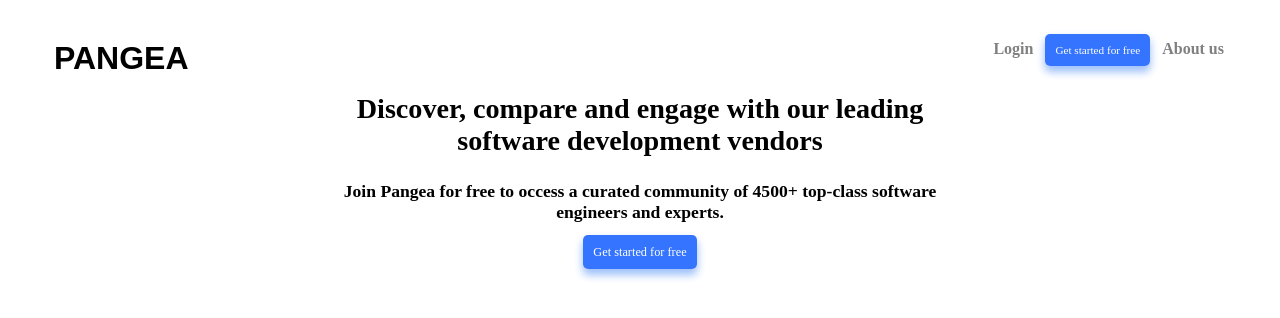
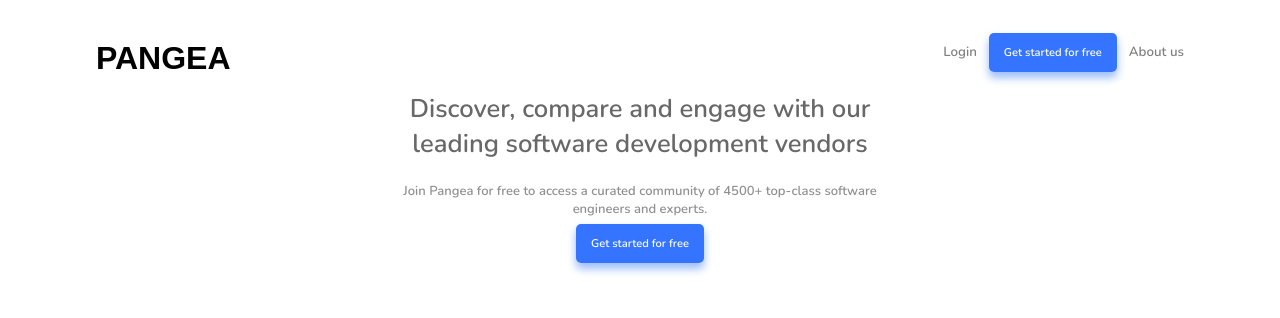
Before and after one commit to randomartlover/Pangea, a plain HTML site: page index.html in a window 1280 px wide. Drawn offline with nearby package versions, Linux system fonts and the light colour scheme; a web font is replaced by a local one.

Commit message:
font added

```diff
--- a/index.css
+++ b/index.css
@@ -7,6 +7,11 @@
          url('Exodar-Outline/Exodar-Outline.ttf')  format('truetype'), /* Safari, Android, iOS */
          url('Exodar-Outline/Exodar-Outline.svg#svgFontName') format('svg'); /* Legacy iOS */
 }
+
+body{
+    font-family: 'Nunito', sans-serif;
+}
+
 .Logo{
     font-family: 'Exodar-Outline', Fallback, sans-serif;
     font-size: 2em;
@@ -18,7 +23,7 @@
 nav ul {
     list-style-type: none;
     margin: 0;
-    padding: 0 10px 30px 8px;
+    padding: 0 50px 30px 50px;
 
 }
 
@@ -39,6 +44,7 @@ a {
     text-decoration: none;
     color: grey;
     margin: 6px;
+    font-size: smaller;
     font-weight: bolder;
 }
 
@@ -48,8 +54,6 @@ body{
     background-repeat: no-repeat;
     background-attachment: fixed;
     background-size: cover;
-
-
 }
 
 
@@ -58,11 +62,10 @@ body{
     border-radius: 5px;
     border: hidden;
     background-color: rgb(52, 116, 255);
-    padding:10px;
+    padding:12px 15px 12px 15px;
     font-size: 0.7em;
     box-shadow: 0 4px 8px 0 rgba(95, 146, 255, 0.226), 0 6px 8px 0 rgb(175, 204, 248);
     font-weight: lighter;
-
   }
 
 section{
@@ -71,19 +74,20 @@ section{
 }
 
 .Section-main{
-    width: 50%;
+    width: 40%;
     margin: auto;
-    font-size: 1.1em;
+    font-size: 1em;
+    color: rgb(104, 104, 104);
 }
-
 
 h2{
     font-size: 1.6em;
 }
 
 p{
-
-    font-weight: 600;
+ font-size: 13px;
+ font-weight: 700;
+ color: rgb(145, 143, 143);
 }
 
 @media (max-width: 809px){
@@ -112,6 +116,4 @@ p{
        width: 70%;
        font-size: 10px;
    }
-
-
 }
--- a/index.html
+++ b/index.html
@@ -4,6 +4,7 @@
     <meta charset="UTF-8">
     <meta name="viewport" content="width=device-width, initial-scale=1.0">
     <link rel="stylesheet" href="index.css">
+    <link href="https://fonts.googleapis.com/css2?family=Nunito:wght@600&display=swap" rel="stylesheet">
     <title>Document</title>
 </head>
 <header>
@@ -22,14 +23,12 @@
             </ul>
         </div>
     </nav>
-
 </header>
 <body>
     <section>
    <div class="Section-main"><h2>Discover, compare and engage with our leading software development vendors</h2>
-    <p>Join Pangea for free to occess a curated community of 4500+ top-class software engineers and experts.</p>
+    <p>Join Pangea for free to access a curated community of 4500+ top-class software engineers and experts.</p>
     <a href="#" class="Button-getStarted"> Get started for free</a></div>
-
 </section>
 </body>
 </html>
```
